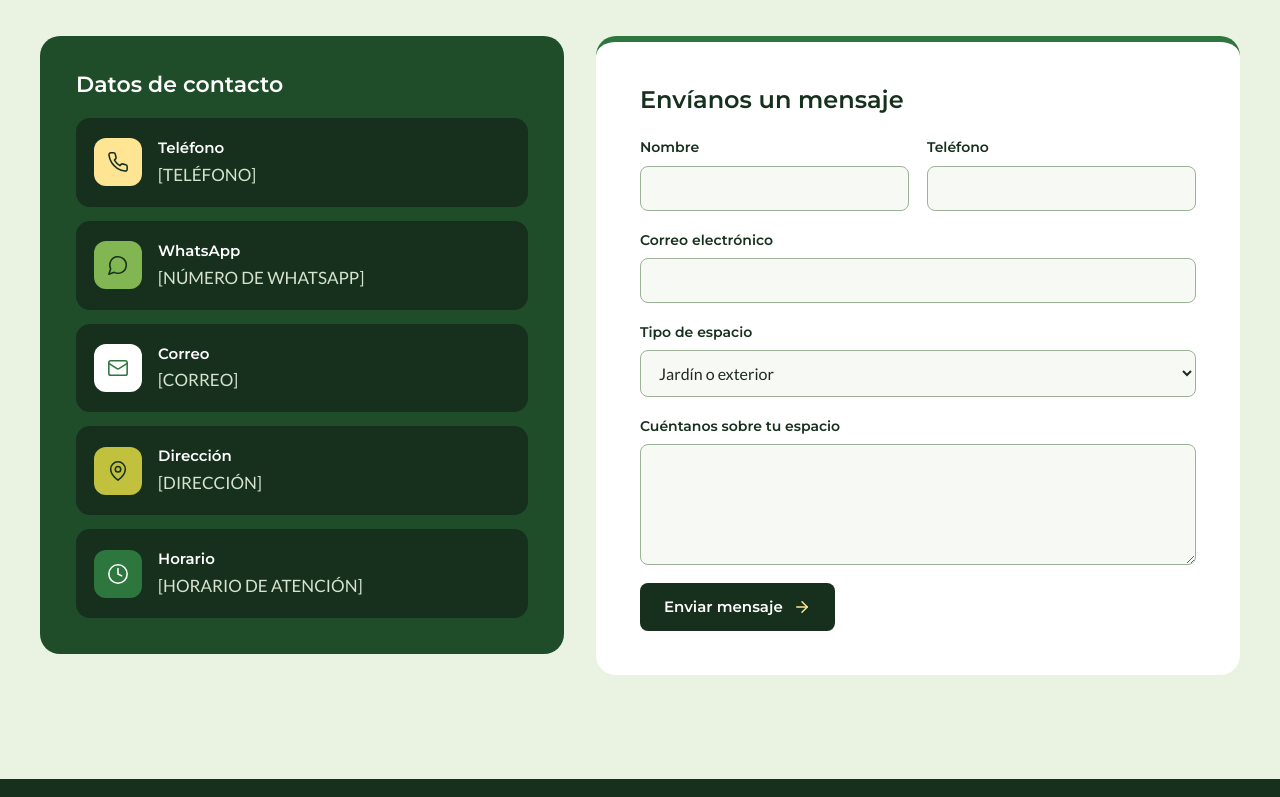
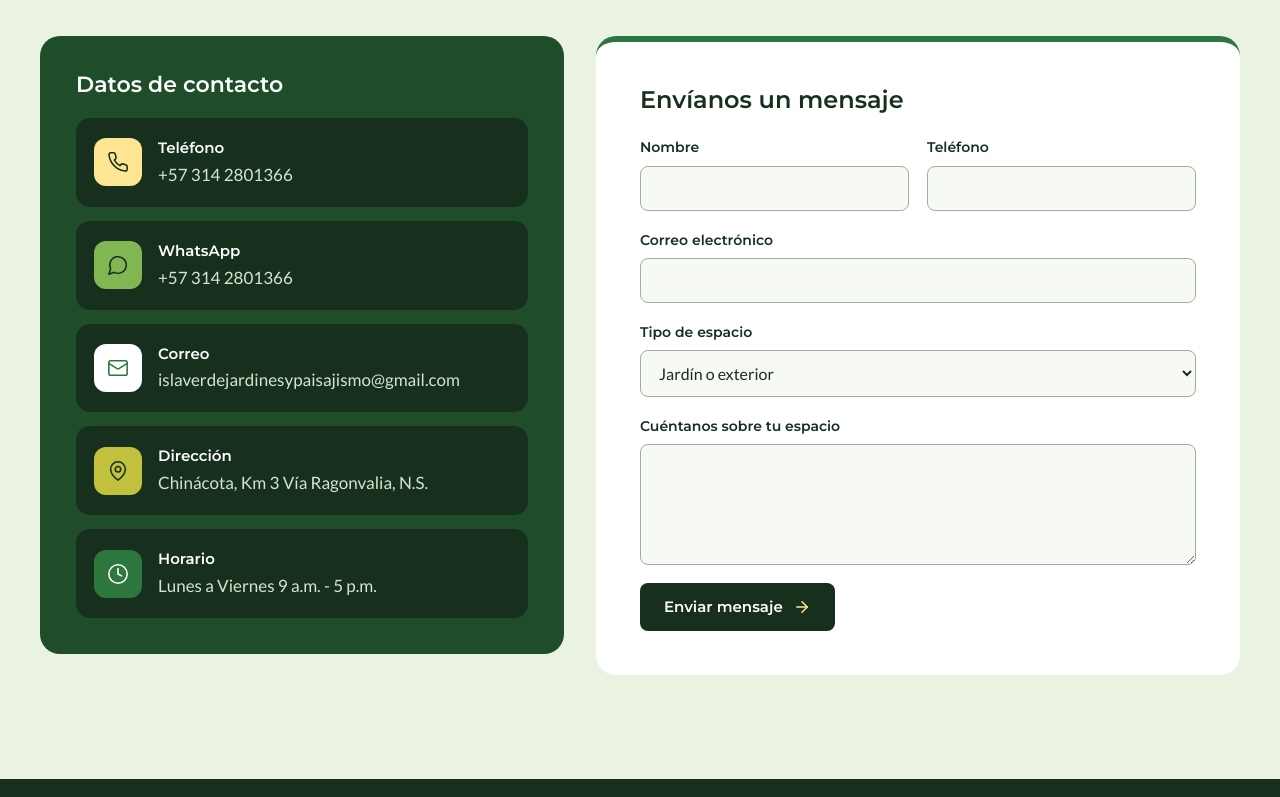
Before and after one commit to wilopez8/isla-verde-web-template, an Astro site: page /contacto in a window 1280 px wide. Shown: the part 437-1234 px from the top of the page. Built offline with nearby package versions, Linux system fonts and the light colour scheme; Astro itself is replaced by a stand-in of ours.

```diff
--- a/src/pages/contacto.astro
+++ b/src/pages/contacto.astro
@@ -5,11 +5,11 @@ import Icon, { type IconName } from '../components/Icon.astro';
 
 // Contact details: replace the [BRACKETED] values and the links with the real ones.
 const datos: { label: string; value: string; icon: IconName; tile: string; href?: string }[] = [
-	{ label: 'Teléfono', value: '[TELÉFONO]', icon: 'phone', tile: 'tile-sand', href: 'tel:+10000000000' },
-	{ label: 'WhatsApp', value: '[NÚMERO DE WHATSAPP]', icon: 'message', tile: 'tile-leaf', href: 'https://wa.me/10000000000' },
-	{ label: 'Correo', value: '[CORREO]', icon: 'mail', tile: 'tile-white', href: 'mailto:hola@example.com' },
-	{ label: 'Dirección', value: '[DIRECCIÓN]', icon: 'pin', tile: 'tile-lime' },
-	{ label: 'Horario', value: '[HORARIO DE ATENCIÓN]', icon: 'clock', tile: 'tile-forest' },
+	{ label: 'Teléfono', value: '+57 314 2801366', icon: 'phone', tile: 'tile-sand', href: 'tel:+10000000000' },
+	{ label: 'WhatsApp', value: '+57 314 2801366', icon: 'message', tile: 'tile-leaf', href: 'https://wa.me/10000000000' },
+	{ label: 'Correo', value: 'islaverdejardinesypaisajismo@gmail.com', icon: 'mail', tile: 'tile-white', href: 'mailto:hola@example.com' },
+	{ label: 'Dirección', value: 'Chinácota, Km 3 Vía Ragonvalia, N.S.', icon: 'pin', tile: 'tile-lime' },
+	{ label: 'Horario', value: 'Lunes a Viernes 9 a.m. - 5 p.m. ', icon: 'clock', tile: 'tile-forest' },
 ];
 
 const tiposDeEspacio = ['Jardín o exterior', 'Interior u oficina', 'Materas y arreglos', 'Otro'];
--- a/src/pages/index.astro
+++ b/src/pages/index.astro
@@ -12,7 +12,7 @@ const hero = {
 	highlight: 'vivir mejor.',
 	lede: 'Diseñamos jardines, terrazas y ambientes interiores con plantas para hogares y empresas. Naturales, frescos y fáciles de cuidar.',
 	image: '/images/proyectos/jardin_principal.jpeg',
-	alt: 'Terraza junto a la piscina con palmas, plantas tropicales y piedra de río',
+	alt: 'Jardin con palmas, bromelias, plantas tropicales y piedra de río',
 };
 
 const pasos: { title: string; text: string; icon: IconName }[] = [
--- a/src/pages/nosotros.astro
+++ b/src/pages/nosotros.astro
@@ -33,7 +33,7 @@ const testimonio = {
 			</div>
 			<img
 				class="intro-image"
-				src="/images/proyectos/palmas-altas.jpg"
+				src="/images/proyectos/jardin-frontal-hotel-1.jpeg"
 				alt="Palmas altas contra el cielo junto a una fachada blanca"
 				width="900"
 				height="1600"
```
Also changed, not shown: public/images/proyectos/jardin-frontal-hotel-1.jpeg (added), public/images/proyectos/palmas-altas.jpg (deleted), public/islaverde-images/jardin-frontal-hotel-2.jpeg (added).
